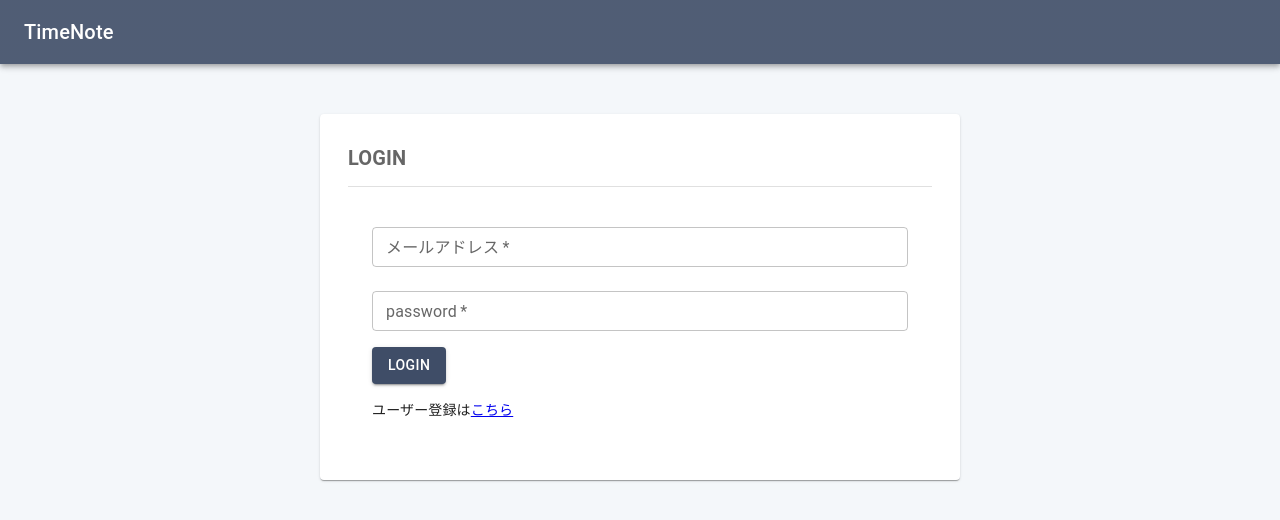
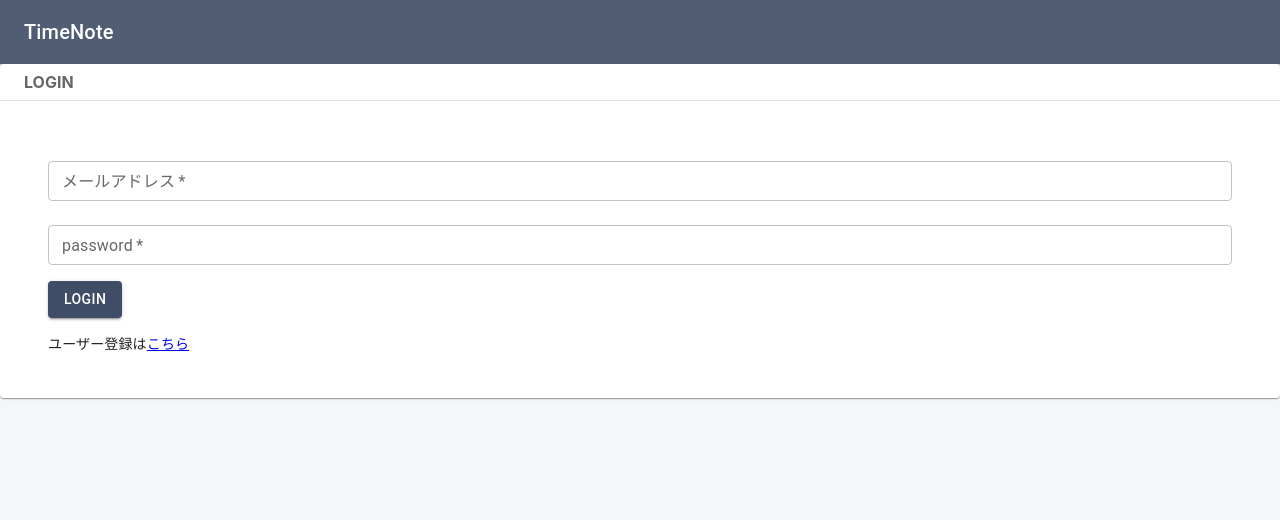
Before and after one commit to Ryota-01/attendance_app, a React (Create React App) app: page /login in a window 1280 px wide. Shown: the top 520 px of the page. Built offline with nearby package versions, Linux system fonts and the light colour scheme; no server answers; the database is empty.

Commit message:
Home画面のレイアウト調整

```diff
--- a/src/components/CardComponent.jsx
+++ b/src/components/CardComponent.jsx
@@ -1,41 +1,43 @@
 import React from "react";
-import {
-  Box,
-  Button,
-  Card,
-  CardContent,
-  Divider,
-  Typography,
-} from "@mui/material";
+import { Box, Card, CardContent, Divider, Typography } from "@mui/material";
 
 function CardComponent(props) {
   const children = props.children;
   const title = props.title;
+  const bgColor = props.bgColor;
+  const styles = {
+    box: {
+      padding: "8px 24px",
+    },
+    boxBottom: {
+      padding: "20px 24px",
+    },
+  };
 
   return (
     <>
       <Card
         sx={{
-          padding: "12px",
-          height: props.height,
-          width: props.width,
-          margin: props.margin,
+          height: "100%",
+          position: "relative",
         }}
       >
-        <CardContent>
-          <Box marginBottom={"12px"}>
-            <Typography
-              variant="h6"
-              color="text.secondary"
-              fontWeight={"bold"}
-              gutterBottom
-            >
-              {title}
-            </Typography>
-          </Box>
-          <Divider />
-          {children}
-        </CardContent>
+        <Box
+          sx={{
+            background: bgColor,
+            position: "absolute",
+            top: 0,
+            bottom: 0,
+            width: "4px",
+          }}
+        ></Box>
+        <Box {...styles.box}>
+          <Typography variant="h7" color="text.secondary" fontWeight={"bold"}>
+            {title}
+          </Typography>
+        </Box>
+        <Divider />
+        <Box {...styles.boxBottom}>{children}</Box>
       </Card>
     </>
   );
--- a/src/components/Sidebar/NewSideBar.jsx
+++ b/src/components/Sidebar/NewSideBar.jsx
@@ -1,4 +1,5 @@
 import * as React from "react";
+import { Link, useNavigate } from "react-router-dom";
 import { styled, useTheme } from "@mui/material/styles";
 import { ThemeProvider, createTheme } from "@mui/material/styles";
 import {
@@ -13,7 +14,7 @@ import {
   ListItem,
   ListItemButton,
   ListItemIcon,
-  ListItemText
+  ListItemText,
 } from "@mui/material";
 import MuiDrawer from "@mui/material/Drawer";
 import MuiAppBar from "@mui/material/AppBar";
@@ -22,7 +23,6 @@ import ChevronLeftIcon from "@mui/icons-material/ChevronLeft";
 import ChevronRightIcon from "@mui/icons-material/ChevronRight";
 import { SidebarData } from "./SidebarData";
 import { auth } from "../../firebase";
-import { useNavigate } from "react-router-dom";
 import logo from "../../imeges/logo.svg";
 
 const drawerWidth = 240;
@@ -142,7 +142,9 @@ export default function MiniDrawer({ children }) {
               component="div"
               sx={{ flexGrow: 1 }}
             >
-              <img src={logo} width={120}/>
+              <Link to="/home">
+                <img src={logo} width={120} href="/home" />
+              </Link>
             </Typography>
             <Button onClick={handleLogout} color="inherit">
               ログアウト
--- a/src/pages/home/AttendanceComponent.jsx
+++ b/src/pages/home/AttendanceComponent.jsx
@@ -6,7 +6,7 @@ import CardComponent from "../../components/CardComponent";
 export default function AttendanceComponent() {
   return (
     <>
-      <CardComponent title={"打刻"} height={"450px"}>
+      <CardComponent title={"打刻"} bgColor="lightBlue">
         <DigitalClock />
         <AttendanceButton />
       </CardComponent>
--- a/src/pages/home/AttendanceComponentButton.jsx
+++ b/src/pages/home/AttendanceComponentButton.jsx
@@ -165,7 +165,7 @@ export default function AttendanceComponentButton() {
       direction: { xs: "column", sm: "row", md: "row" },
       justifyContent: "center",
       spacing: 3,
-      marginTop: "28px",
+      // marginTop: "28px",
     },
     buttonStyle: {
       variant: "contained",
@@ -180,7 +180,7 @@ export default function AttendanceComponentButton() {
 
   return (
     <>
-      <Stack {...styles().stackStyle}>
+      <Stack {...styles().stackStyle} padding={"24px"}>
         <Button
           onClick={handleClockIn}
           {...styles("primary", isClockInDisabled).buttonStyle}
--- a/src/pages/home/LeaveCountComponent.jsx
+++ b/src/pages/home/LeaveCountComponent.jsx
@@ -1,17 +1,15 @@
 import React from "react";
-import { Box, Card } from "@mui/material";
+import { Card } from "@mui/material";
 import LeaveConutDataTable from "./LeaveCountComponentTable";
 import CardComponent from "../../components/CardComponent";
 
 export default function LeaveCountComponent(props) {
   return (
     <>
-      <Card sx={{ position: "relative" }}>
-        <Box>
-          <CardComponent title={"休暇残日数"}>
-            <LeaveConutDataTable />
-          </CardComponent>
-        </Box>
+      <Card>
+        <CardComponent title={"休暇残日数"} bgColor="lightGreen">
+          <LeaveConutDataTable />
+        </CardComponent>
       </Card>
     </>
   );
--- a/src/pages/home/LeaveCountComponentTable.jsx
+++ b/src/pages/home/LeaveCountComponentTable.jsx
@@ -213,7 +213,6 @@ export default function LeaveCountComponentTable() {
       <TableContainer
         sx={{
           display: "flex",
-          marginTop: "24px",
         }}
       >
         <Table size="small">
--- a/src/pages/home/LeaveRequestComponent.jsx
+++ b/src/pages/home/LeaveRequestComponent.jsx
@@ -7,10 +7,9 @@ export default function LeaveRequestComponent(props) {
   const applicationsData = props.applicationsData;
   return (
     <>
-      <CardComponent title={"休暇取得一覧"}>
+      <CardComponent title={"休暇取得一覧"} bgColor="green">
         <Stack
           direction={"row"}
-          marginTop={"18px"}
           spacing={1}
         >
           <Button
--- a/src/pages/home/LeaveRequestComponentTable.jsx
+++ b/src/pages/home/LeaveRequestComponentTable.jsx
@@ -27,7 +27,7 @@ function LeaveRequestComponentTable(props) {
     tableContainer: {
       sx: {
         display: "flex",
-        marginTop: "24px",
+        marginTop: "8px",
       },
     },
     tableHead: {
--- a/src/pages/home/UserInfoCompornent.jsx
+++ b/src/pages/home/UserInfoCompornent.jsx
@@ -12,6 +12,7 @@ import { InfoBasicAlert } from "../../components/BasicAlert";
 import { useAuthContext } from "../../context/AuthContext";
 import { formatDate } from "../../hooks/formatDate";
 import FetchUserInfoData from "../../hooks/FetchUserInfoData";
+import CardComponent from "../../components/CardComponent";
 
 export default function UserInfoCompornent(props) {
   const { user } = useAuthContext();
@@ -46,7 +47,7 @@ export default function UserInfoCompornent(props) {
       gutterBottom: true,
     },
     gridContainerSpacing: {
-      spacing: 1
+      spacing: 1,
     },
     gridItemSpacing: {
       xs: 12,
@@ -55,7 +56,7 @@ export default function UserInfoCompornent(props) {
 
   return (
     <>
-      <Card {...styles.card}>
+      {/* <Card {...styles.card}>
         <CardContent>
           <CardMedia {...styles.cardMediaStyle} />
           <Box sx={{ marginTop: "24px" }}>
@@ -94,7 +95,45 @@ export default function UserInfoCompornent(props) {
             )}
           </Box>
         </CardContent>
-      </Card>
+      </Card> */}
+      <CardComponent title="社員情報" bgColor="lightGreen">
+        {userData !== null && userData !== undefined ? (
+          <>
+            <Grid container {...styles.gridContainerSpacing}>
+              <Grid item {...styles.gridItemSpacing}>
+                <Typography {...styles.textValue} sx={{ marginTop: "12px" }}>
+                  氏名：{`${userData.lastName} ${userData.firstName}`}
+                </Typography>
+              </Grid>
+              <Grid item {...styles.gridItemSpacing}>
+                <Typography {...styles.textValue}>
+                  ヨミ：{`${userData.lastNameFurigana} ${userData.firstNameFurigana}`}
+                </Typography>
+              </Grid>
+              <Grid item {...styles.gridItemSpacing}>
+                <Typography {...styles.textValue}>
+                  雇用形態：{userData.employmentType}
+                </Typography>
+              </Grid>
+              <Grid item {...styles.gridItemSpacing}>
+                <Typography {...styles.textValue}>
+                  入社日：{formattedDate.date}
+                </Typography>
+              </Grid>
+              <Grid item {...styles.gridItemSpacing}>
+                <Typography {...styles.textValue}>
+                  メールアドレス：{userData.email}
+                </Typography>
+              </Grid>
+              <Grid item {...styles.gridItemSpacing}>
+                <InfoBasicAlert message="ユーザー情報を変更する際は管理者へお問合せください" />
+              </Grid>
+            </Grid>
+          </>
+        ) : (
+          <></>
+        )}
+      </CardComponent>
     </>
   );
 }
```
